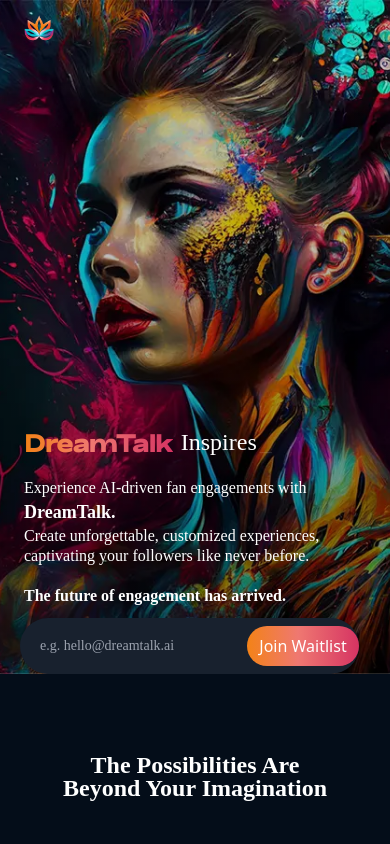
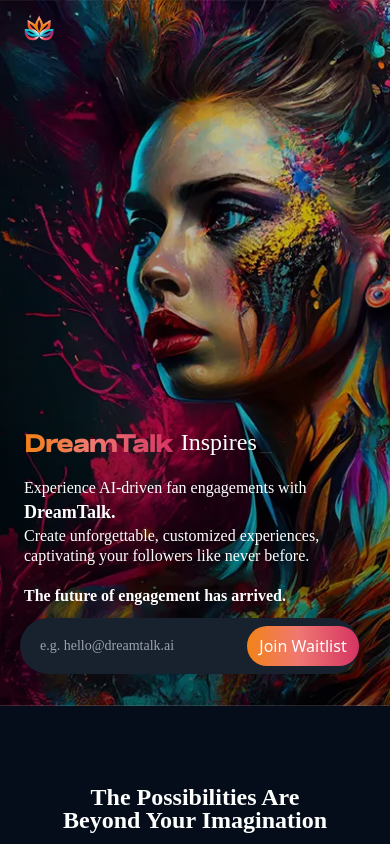
Before and after one commit to babulakterfsd/DreamTalk, a Next.js app: page / in a window 390 px wide. Shown: the top 844 px of the page. Built offline with nearby package versions, Linux system fonts and the light colour scheme.

Commit message:
readme updated.

```diff
--- a/src/components/ui/Hero.tsx
+++ b/src/components/ui/Hero.tsx
@@ -85,7 +85,7 @@
           bgtimer ? Styles.herobackground : Styles.herobackgroundlight
         } `}
       >
-        <div className="herotextcontainer main-container lg:pb-20 flex flex-col lg:gap-y-16">
+        <div className="herotextcontainer main-container pb-8 lg:pb-20 flex flex-col lg:gap-y-16">
           <div
             className="flex justify-start items-center gap-x-2  lg:pt-10 cursor-pointer lg:w-24"
             onClick={() => router.push('/')}
--- a/src/styles/hero.module.css
+++ b/src/styles/hero.module.css
@@ -26,13 +26,13 @@
       url('../../public/assets/images/webp/dreamtalk-mobile-bannerbg.webp');
     background-repeat: no-repeat;
     background-size: cover;
-    background-position: 90% 50%;
+    background-position: 75% 50%;
   }
   .herobackgroundlight {
     background: url('../../public/assets/images/webp/dreamtalk-mobile-bannerbg.webp');
     background-repeat: no-repeat;
     background-size: cover;
-    background-position: 90% 50%;
+    background-position: 75% 50%;
   }
 }
 
```
